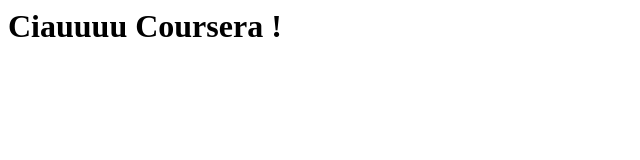
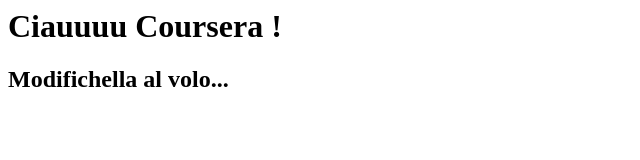
Before and after one commit to emmebi74/coursera-test, a plain HTML site: page site/index.html in a window 1280 px wide. Shown: the whole page, without its empty margins (0-640 px from the left). Drawn offline with Linux system fonts and the light colour scheme.

Commit message:
Modifichella di provola

```diff
--- a/site/index.html
+++ b/site/index.html
@@ -5,5 +5,6 @@
 </head>
 <body>
 <h1>Ciauuuu Coursera !</h1>
+<h2>Modifichella al volo...</h2>
 </body>
 </html>
```
